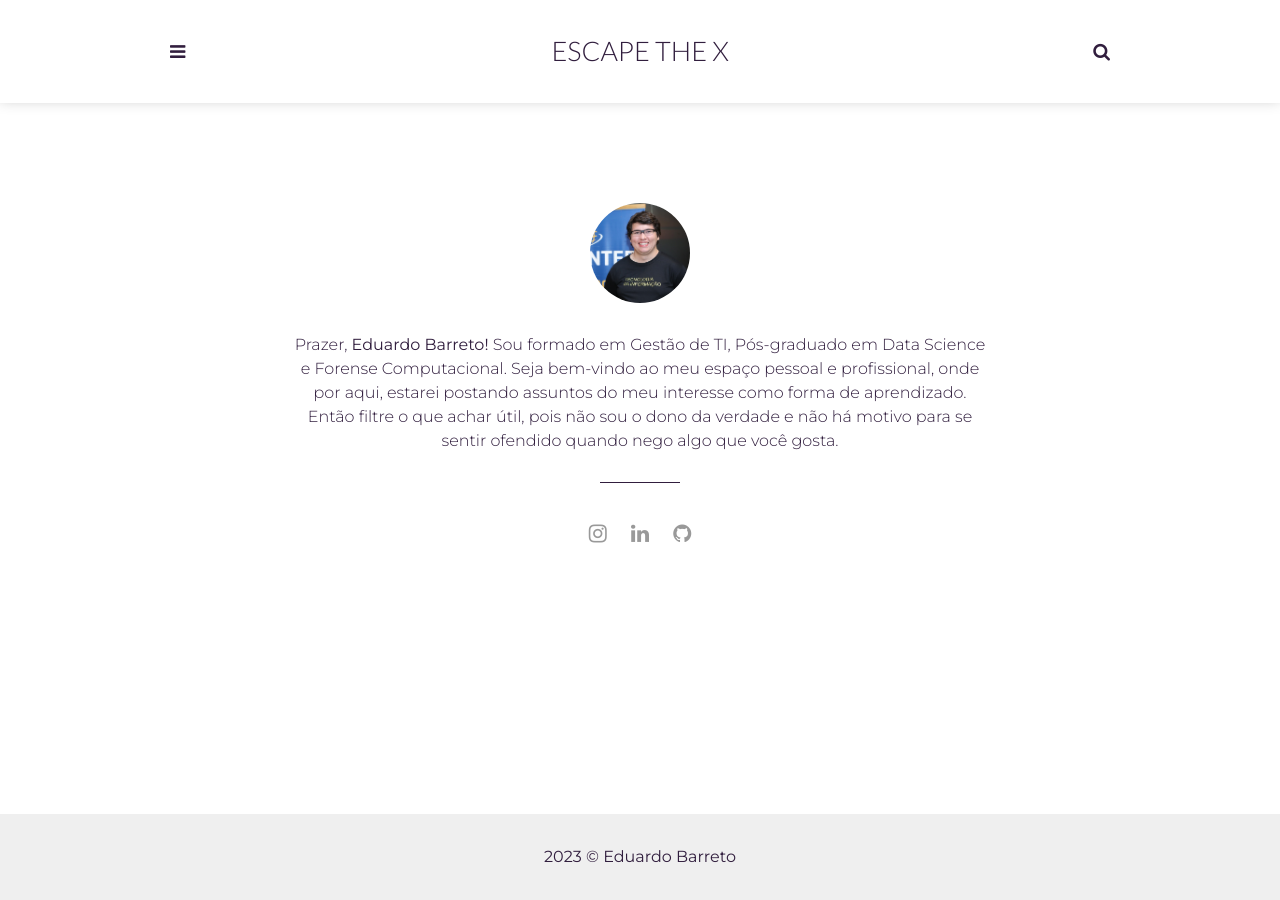
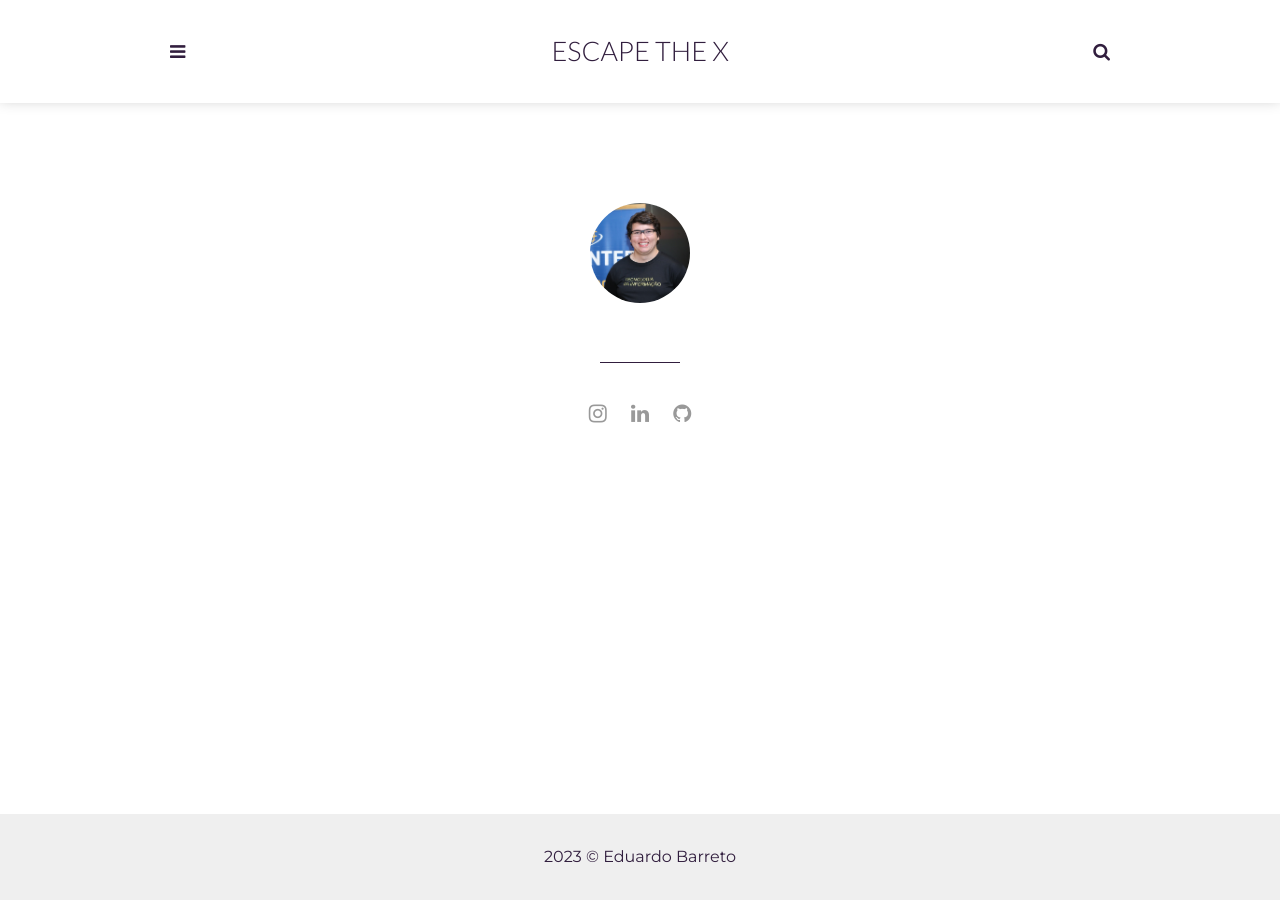
Before and after one commit to EscapeTheX/escapethex.github.io, a Jekyll site: the page built from _pages/about.html, in a window 1280 px wide. Built offline with Jekyll 4.4.1, drawn with Linux system fonts in a browser that asks for light colours.

Commit message:
Update _config.yml

```diff
--- a/_config.yml
+++ b/_config.yml
@@ -8,15 +8,15 @@
 # Author settings
 author: Eduardo Barreto # add your name
 author-pic: profile.jpg
-about-author2: Prazer, <b>Eduardo Barreto!</b> Sou formado em Gestão de TI, Pós-graduado em Data Science e Forense Computacional. Seja bem-vindo ao meu espaço pessoal e profissional, onde por aqui, estarei postando assuntos do meu interesse como forma de aprendizado. Então filtre o que achar útil, pois não sou o dono da verdade e não há motivo para se sentir ofendido quando nego algo que você gosta.
-about-author3: Escritor<br>Gestor de TI<br>Pós-Graduado em Data Science e Forense Computacional
+about-author2:
+about-author3: Perito Judicial (TJSC)
 # Contact links
 #email: # Add your Email address
-website: escapethex.github.io # Add your website, do not add http://
-linkedin: edubarreto23 # Add your Linkedin handle
+#website: # Add your website, do not add http://
+#linkedin: # Add your Linkedin handle
 github: EscapeTheX # Add your Github handle
 #facebook: # Add your Facebook handle
-instagram: escapethex # Add your Instagram handle
+#instagram: # Add your Instagram handle
 
 # Newsletter
 #mailchimp: # Add your MailChimp form identifier.
```
